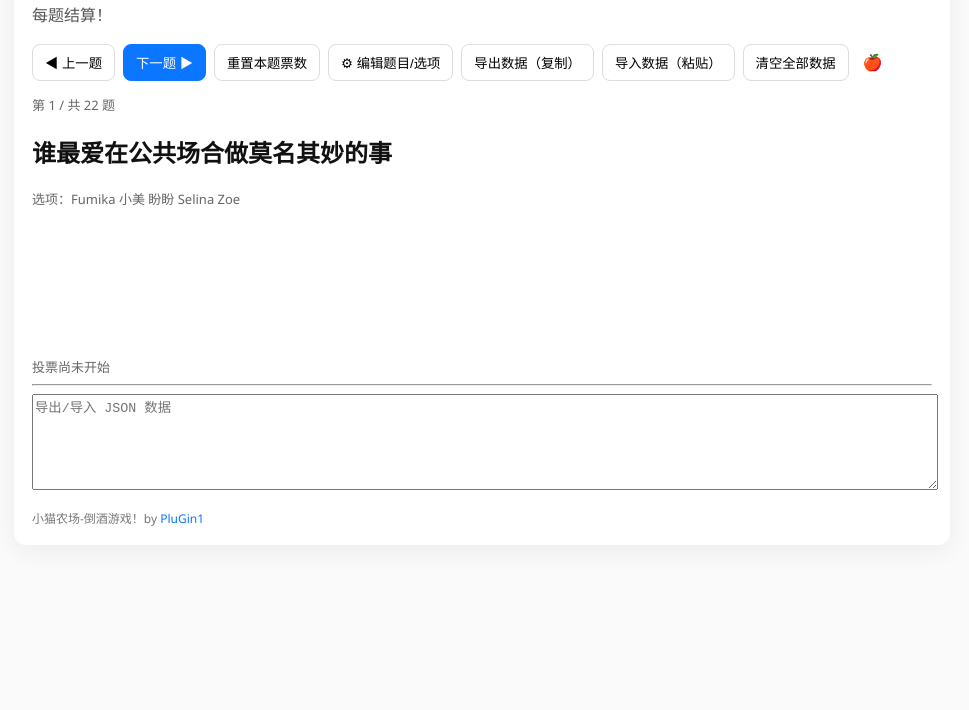
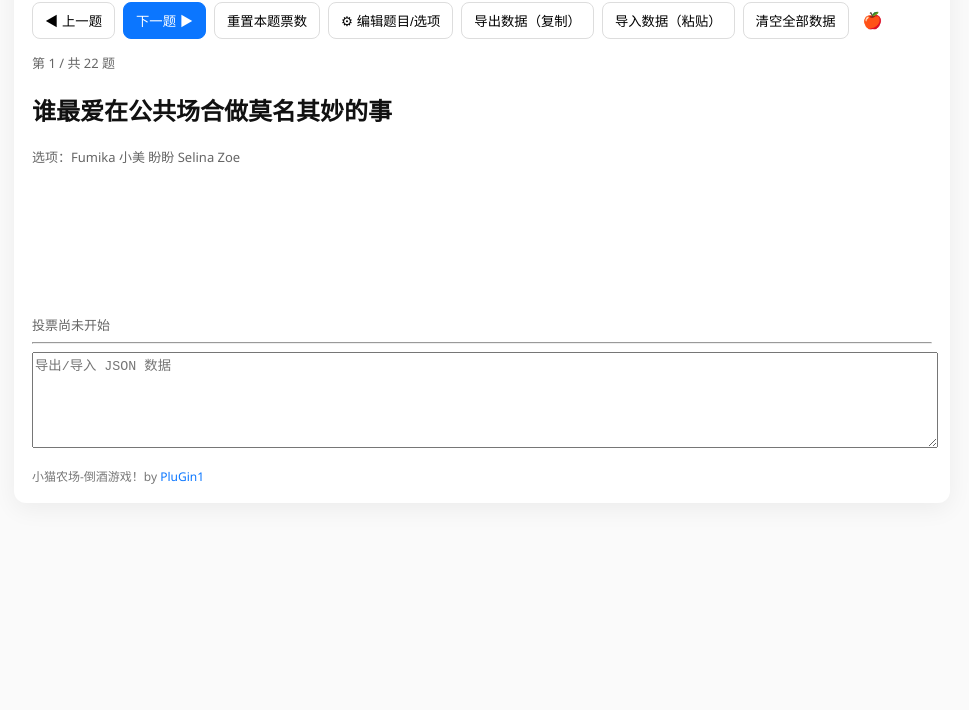
Before and after one commit to plugin1/daojiu, a plain HTML site: page index.html in a window 1280 px wide. Shown: the part 90-800 px from the top of the page, without its empty margins (158-1127 px from the left). Drawn offline with nearby package versions, Linux system fonts and the light colour scheme; no server answers.

Commit message:
Update index.html

```diff
--- a/index.html
+++ b/index.html
@@ -29,7 +29,6 @@ footer{margin-top:14px;font-size:12px;color:#777;}
 <body>
 <div class="container">
 <h1>小猫农场-倒酒游戏！</h1>
-<p class="lead">每题结算！</p>
 
 <div class="controls">
 <button id="prevBtn">◀ 上一题</button>
```
